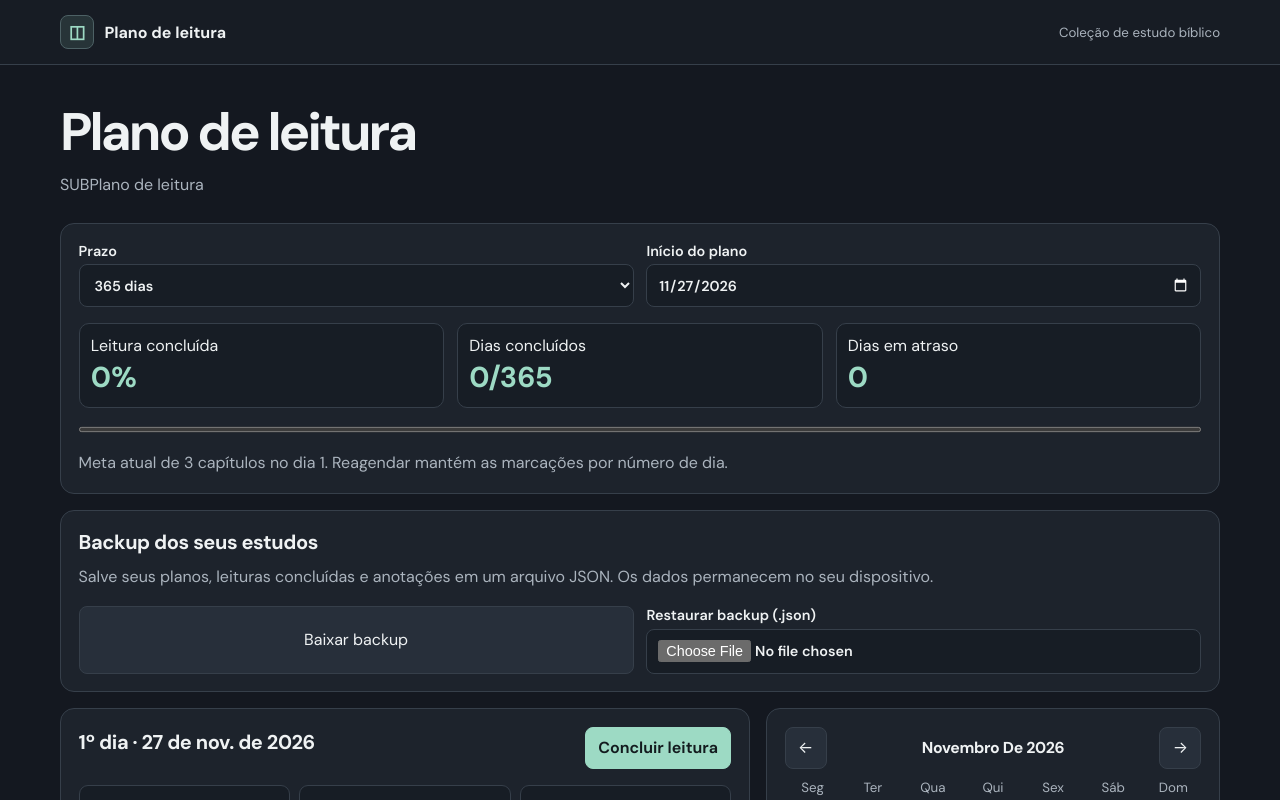
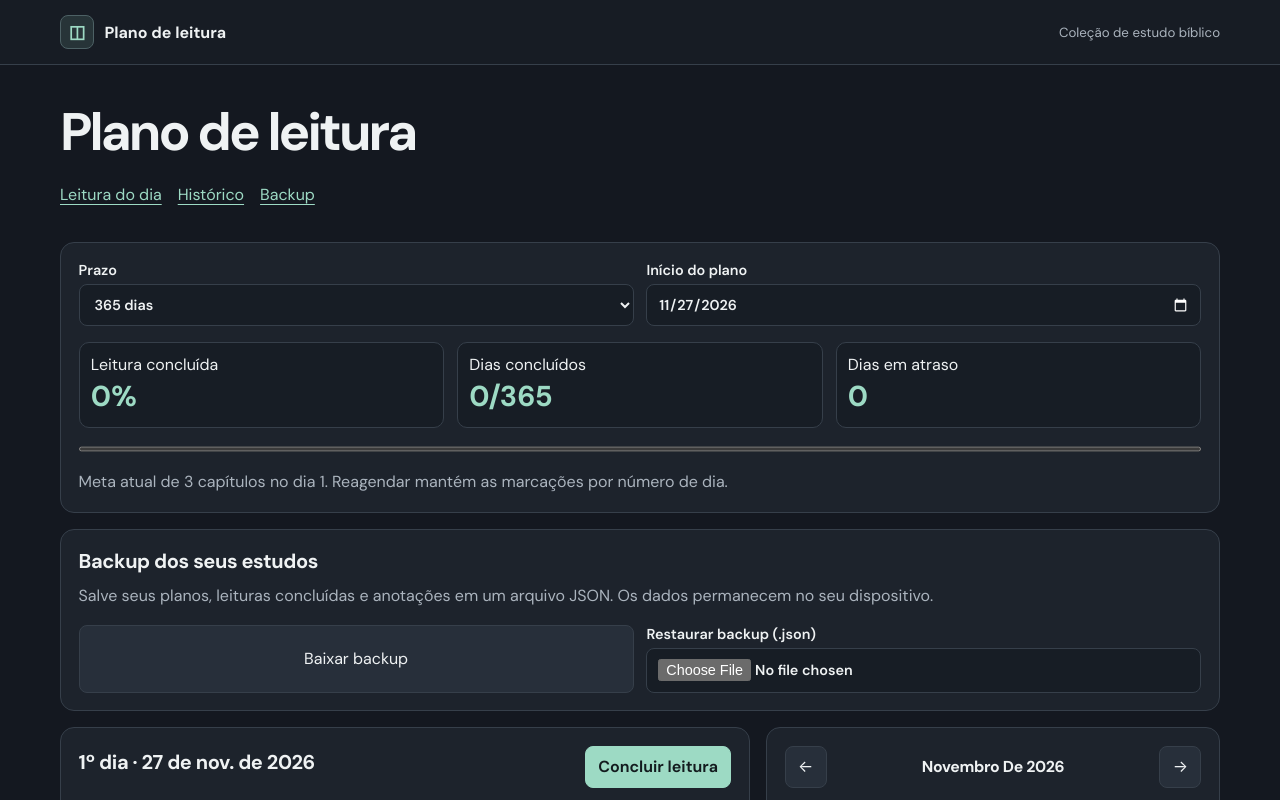
Before and after one commit to juniordev830/biblia-plano-de-leitura, a React (Vite) app: page / in a window 1280 px wide. Shown: the top 800 px of the page. Built offline with nearby package versions, Linux system fonts and the light colour scheme.

Commit message:
Adiciona navegação direta para Leitura do dia, Histórico, Backup

```diff
--- a/src/App.tsx
+++ b/src/App.tsx
@@ -119,7 +119,7 @@ export default function App() {
       <progress value={stats.percent} max={100} aria-label="Percentual de capítulos lidos" />
       <p className="muted">Meta atual de {selected.chapters.length} capítulos no dia {selected.day}. Reagendar mantém as marcações por número de dia.</p>
     </section>
-    <section className="panel stack" aria-label="Backup dos dados">
+    <section className="panel stack" aria-label="Backup dos dados" id="backup" tabIndex={-1}>
       <div>
         <h2>Backup dos seus estudos</h2>
         <p className="muted">Salve seus planos, leituras concluídas e anotações em um arquivo JSON. Os dados permanecem no seu dispositivo.</p>
@@ -133,7 +133,7 @@ export default function App() {
       {backupFeedback && <p role={backupFeedback.error ? 'alert' : 'status'} className={backupFeedback.error ? 'error' : 'muted'}>{backupFeedback.message}</p>}
     </section>
     <div className="split">
-      <section className="panel stack">
+      <section className="panel stack" id="leitura" tabIndex={-1}>
         <div className="row between">
           <h2>{selected.day}º dia · {formatDay.format(parseCalendarDay(selected.date))}</h2>
           <button className="primary" onClick={toggleReading}>{current.done[selected.day] ? 'Desmarcar leitura' : 'Concluir leitura'}</button>
@@ -181,7 +181,7 @@ export default function App() {
             <button disabled={!byDate.has(addDays(selected.date, 1))} onClick={() => chooseDay(addDays(selected.date, 1))}>Próxima leitura</button>
           </div>
         </section>
-        <section className="panel">
+        <section className="panel" id="historico" tabIndex={-1}>
           <h2>Histórico de leituras</h2>
           {!stats.history.length && <p className="muted">Os dias concluídos aparecem aqui.</p>}
           <ul className="list">{stats.history.map(entry => <li key={entry.day}>
--- a/src/main.tsx
+++ b/src/main.tsx
@@ -16,7 +16,11 @@ createRoot(document.getElementById('root')!).render(
     <main id="conteudo">
       <div className="intro">
         <h1>Plano de leitura</h1>
-        <p>SUBPlano de leitura</p>
+        <nav className="atalhos" aria-label="Seções desta página">
+          <a href="#leitura">Leitura do dia</a>
+          <a href="#historico">Histórico</a>
+          <a href="#backup">Backup</a>
+        </nav>
       </div>
       <App />
     </main>
--- a/src/style.css
+++ b/src/style.css
@@ -33,7 +33,9 @@ h1 { font-size: clamp(2rem, 5vw, 3.3rem); line-height: 1.06; letter-spacing: -.0
 h2 { font-size: 1.25rem; letter-spacing: -.02em; }
 h3 { font-size: 1.07rem; }
 p { line-height: 1.55; overflow-wrap: anywhere; }
-.intro p { color: var(--muted); margin-top: .7rem; font-size: 1rem; }
+.atalhos { display: flex; flex-wrap: wrap; gap: .25rem 1rem; margin-top: .7rem; }
+.atalhos a { display: inline-flex; align-items: center; min-height: 2.75rem; text-underline-offset: .22em; }
+main [tabindex="-1"] { scroll-margin-block-start: 1rem; }
 .panel { background: var(--panel); border: 1px solid var(--line); border-radius: 14px; padding: 1.1rem; min-width: 0; }
 .panel h2, .panel h3 { margin-bottom: .65rem; }
 .stack { display: grid; gap: 1rem; min-width: 0; align-content: start; }
```
